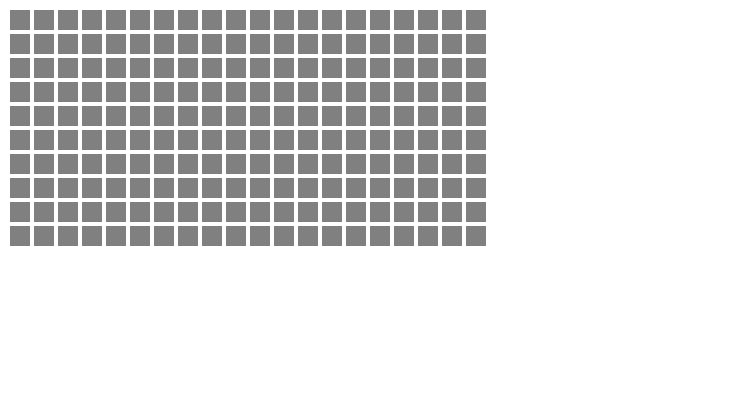
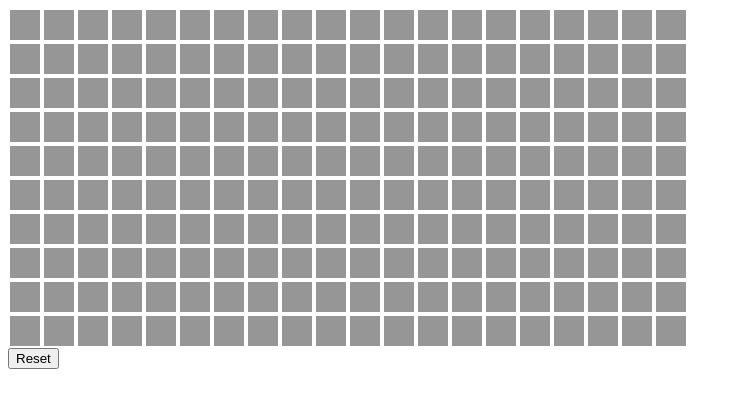
Before and after one commit to DevanTurtle7/react-minesweeper-redux, a React (Create React App) app: page / in a window 1280 px wide. Shown: the top 408 px of the page, without its empty margins (0-741 px from the left). Built offline with nearby package versions, Linux system fonts and the light colour scheme.

Commit message:
Added reset button

```diff
--- a/src/App.jsx
+++ b/src/App.jsx
@@ -1,17 +1,18 @@
 import Board from 'components/board';
+import ResetButton from 'components/reset_button';
 import {useDispatch} from 'react-redux';
 import {generateBoard} from 'redux/slices/board_slice';
 
-function App() {
+const App = () => {
   const dispatch = useDispatch();
-
   dispatch(generateBoard({width: 20, height: 10, mineCount: 100}));
 
   return (
     <div className='App'>
       <Board />
+      <ResetButton />
     </div>
   );
-}
+};
 
 export default App;
--- /dev/null
+++ b/src/components/reset_button.jsx
@@ -0,0 +1,14 @@
+import {useDispatch} from 'react-redux';
+import {generateBoard} from 'redux/slices/board_slice';
+
+const ResetButton = () => {
+  const dispatch = useDispatch();
+
+  const onClick = () => {
+    dispatch(generateBoard({width: 20, height: 10, mineCount: 100}));
+  };
+
+  return <button onClick={onClick}>Reset</button>;
+};
+
+export default ResetButton;
--- a/src/components/tile.jsx
+++ b/src/components/tile.jsx
@@ -1,9 +1,13 @@
 import React from 'react';
-import {useDispatch} from 'react-redux';
+import {useDispatch, useSelector} from 'react-redux';
+import {getTileFromPosition} from 'redux/selectors/get_tile_from_position';
 import {openTile} from 'redux/slices/board_slice';
 
 const Tile = ({x, y}) => {
   const dispatch = useDispatch();
+  const {open, isMine} = useSelector(getTileFromPosition({x, y}));
+
+  console.log(open);
 
   const onClick = () => {
     dispatch(
@@ -14,7 +18,20 @@ const Tile = ({x, y}) => {
     );
   };
 
-  return <div className='tile' onClick={onClick}></div>;
+  return (
+    <div
+      className={`tile-clickbox tile-clickbox-${
+        !open ? 'clickable' : 'unclickable'
+      }`}
+      onClick={onClick}
+    >
+      <div
+        className={`tile tile-${open ? 'open' : 'unopen'} ${
+          isMine ? 'tile-mine' : ''
+        }`}
+      />
+    </div>
+  );
 };
 
 export default Tile;
--- /dev/null
+++ b/src/redux/selectors/get_tile_from_position.jsx
@@ -0,0 +1,6 @@
+export const getTileFromPosition =
+  ({x, y}) =>
+  (store) => ({
+    open: store.board[y][x].open,
+    isMine: store.board[y][x].isMine,
+  });
--- a/src/redux/slices/board_slice.jsx
+++ b/src/redux/slices/board_slice.jsx
@@ -42,8 +42,8 @@ const boardSlice = createSlice({
       return state.map(
         (row, yIndex) =>
           row.map((tile, xIndex) => ({
-            open: xIndex === x && yIndex === y ? true : state[y][x].open,
-            isMine: state[y][x].isMine,
+            open: xIndex === x && yIndex === y ? true : tile.open,
+            isMine: tile.isMine,
           })),
         []
       );
--- a/src/styles/index.css
+++ b/src/styles/index.css
@@ -1,11 +1,35 @@
+.tile-clickbox {
+  height: 30px;
+  width: 30px;
+  padding: 2px;
+}
+
 .tile {
-  background-color: grey;
-  height: 20px;
-  width: 20px;
-  margin: 2px;
+  height: 100%;
+  width: 100%;
+}
+
+.tile-open {
+  background-color: rgb(215, 215, 215);
+}
+
+.tile-open.tile-mine {
+  background-color: red;
+}
+
+.tile-unopen {
+  background-color: rgb(150, 150, 150);
 }
 
 .board-row {
   display: flex;
   flex-flow: row;
 }
+
+.tile-clickbox:hover>.tile-unopen {
+  background-color: rgb(182.5, 182.5, 182.5)
+}
+
+.tile-clickbox-clickable:hover {
+  cursor: pointer;
+}
```
